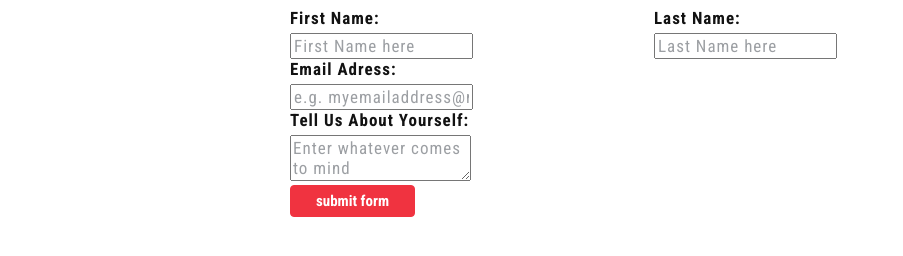
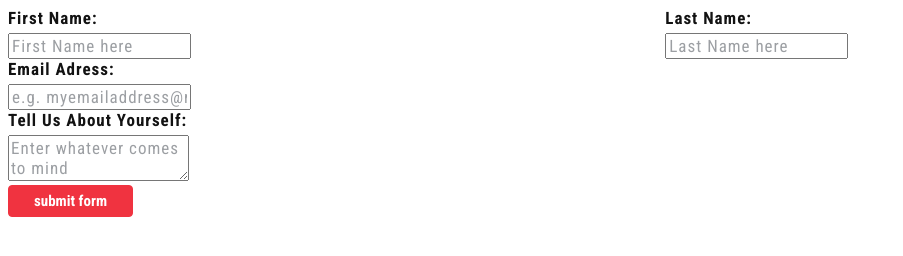
Before and after one commit to ShelbsH/Basic-Form-UI-Widget-, a plain HTML site: page Form Testing Sample Example.html in a window 1280 px wide. Shown: the whole page, without its empty margins (0-903 px from the left). Drawn offline with nearby package versions, Linux system fonts and the light colour scheme.

Commit message:
Removed some style rules

```diff
--- a/css/Shurns-UI_Forms.css
+++ b/css/Shurns-UI_Forms.css
@@ -13,11 +13,6 @@ html {
 
 /* Divs
 -----------------------------------------------------*/
-
-div {
-    width: 700px;
-    margin: 0 auto;
-}
 
 div.rows {
   float: left;
```
